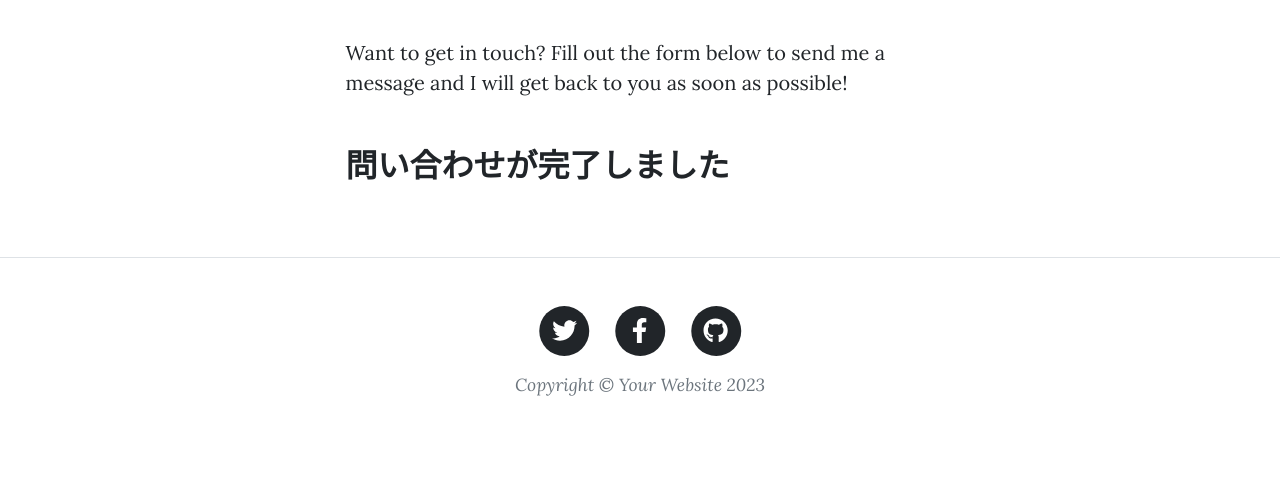
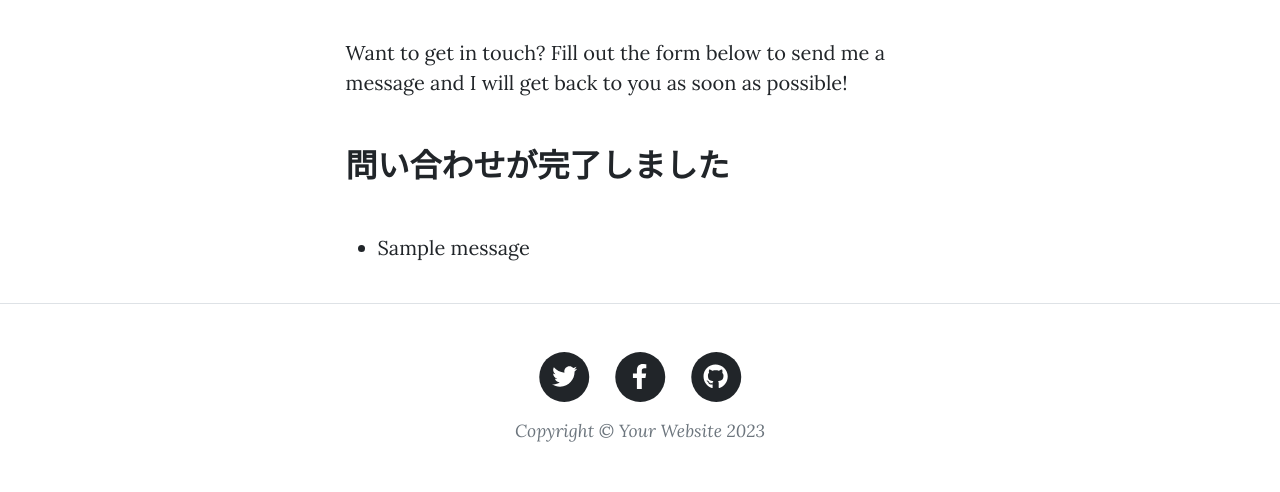
Before and after one commit to yunosukebaba/foodblog, a Flask app: template blogproject/apps/templates/contact＿complete.html in a window 1280 px wide. Shown: the part 574-1066 px from the top of the page. Before the commit the page ends 970 px from the top, so only its background shows below. Run offline with Flask 3, Linux system fonts and the light colour scheme; the template is opened without the code that fills it, so the values that code supplies are empty; one stand-in notice (Sample message) is shown; some libraries are stand-ins or nearby versions.

Commit message:
問い合わせフォームを送信した時にエラーが発生

```diff
--- a/blogproject/apps/blogapp.py
+++ b/blogproject/apps/blogapp.py
@@ -105,7 +105,7 @@ def contact():
 """
 @app.route('/contact_complete')
 def contact_complete():
-    # 問い合わせページをレンダリング
+    # 問い合わせ完了ページをレンダリング
     return render_template('contact_complete.html')
 
 """flaskインスタンスをmailオブジェクトに登録
--- a/blogproject/apps/templates/base.html
+++ b/blogproject/apps/templates/base.html
@@ -32,7 +32,7 @@
                     <ul class="navbar-nav ms-auto py-4 py-lg-0">
                         <!-- Homeのリンク先を設定 -->
                         <li class="nav-item"><a class="nav-link px-lg-3 py-3 py-lg-4" href="{{url_for('index')}}">Home</a></li>
-                        <!-- AboutとSample Postの<li>〜</li>を削除 -->
+                        <!-- 問い合わせページへのリンクを設定 -->
                         <li class="nav-item"><a class="nav-link px-lg-3 py-3 py-lg-4" href="{{url_for('contact')}}">Contact</a></li>
                     </ul>
                 </div>
--- a/blogproject/apps/templates/contact＿complete.html
+++ b/blogproject/apps/templates/contact＿complete.html
@@ -8,7 +8,7 @@
         <!-- Page Header-->
         <!-- テンプレートタグで囲む -->
         {% block header %}
-        <header class="masthead" style="background-image: url('assets/img/contact-bg.jpg')">
+        <header class="masthead" style="background-image: url('static/assets/img/contact-bg.jpg')">
             <div class="container position-relative px-4 px-lg-5">
                 <div class="row gx-4 gx-lg-5 justify-content-center">
                     <div class="col-md-10 col-lg-8 col-xl-7">
@@ -36,10 +36,10 @@
                             <h2>問い合わせが完了しました</h2>
                         </div>
                         <!-- 送信完了時のフラッシュメッセージを出力 -->
-                        {% with message = get_flashed_message() %}
-                        {% if message %}
+                        {% with messages = get_flashed_messages() %}
+                        {% if messages %}
                         <ul>
-                            {% for message in message %}
+                            {% for message in messages %}
                             <li class="flash">{{ message }}</li>
                             {% endfor %}
                         </ul>
```
